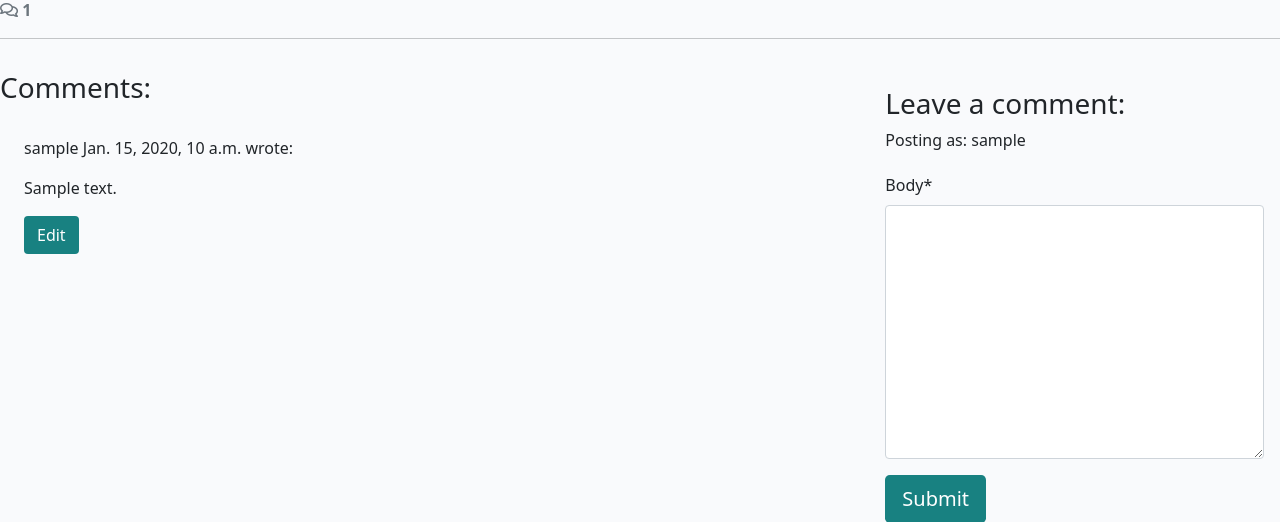
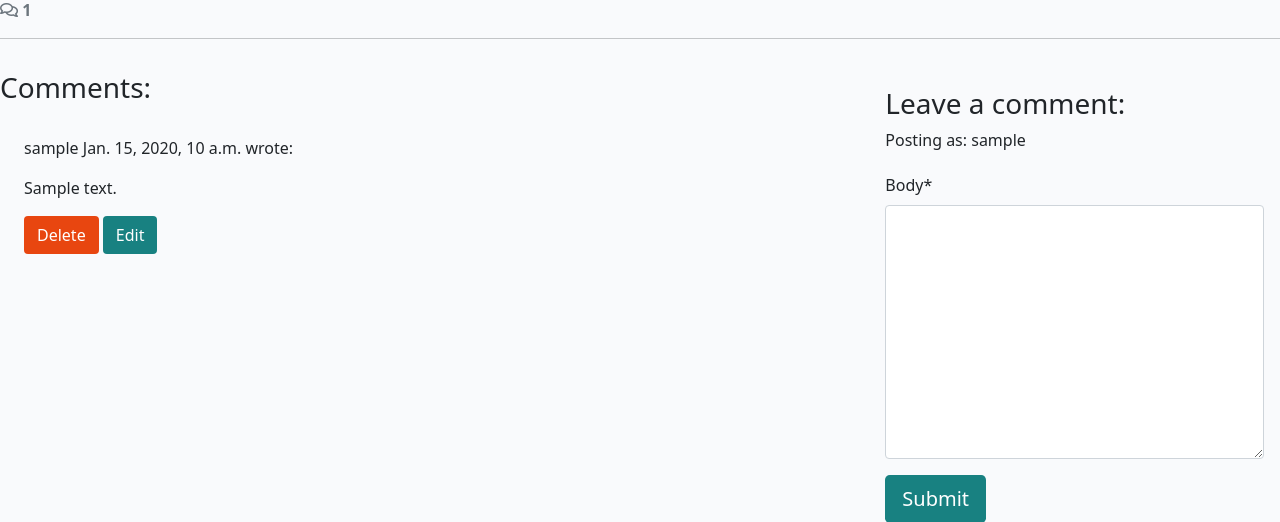
Before and after one commit to JyotiHambir-BC/CodeStar, a Django app: a page that uses templates/base.html in a window 1280 px wide. Shown: the part 494-1016 px from the top of the page. Run offline with Django 4.2, Linux system fonts and the light colour scheme; a user stored in the database is signed in; tables that the repository leaves empty hold one stand-in row (values such as "Sample post"); parts of the project's set-up code (start-up, migrations or seed data) failed here and were passed over; some libraries are stand-ins or nearby versions.

Commit message:
add delete button to comment section

```diff
--- a/blog/templates/blog/post_detail.html
+++ b/blog/templates/blog/post_detail.html
@@ -66,6 +66,7 @@
                 </p>
                 {% endif %}
                 {% if user.is_authenticated and comment.author == user %}
+                <button class="btn btn-delete" comment_id="{{ comment.id }}">Delete</button>
                 <button class="btn btn-edit" comment_id="{{ comment.id }}">Edit</button>
                 {% endif %}
             </div>
@@ -91,6 +92,31 @@
     </div>
 </div>
 
+<!-- Delete confirmation modal -->
+<div class="modal fade" id="deleteModal" tabindex="-1"
+  aria-labelledby="deleteModalLabel" aria-hidden="true">
+  <div class="modal-dialog">
+    <div class="modal-content">
+      <div class="modal-header">
+        <h5 class="modal-title"
+          id="deleteModalLabel">Delete comment?</h5>
+        <button type="button" class="btn-close"
+          data-bs-dismiss="modal" aria-label="Close"></button>
+      </div>
+      <div class="modal-body">
+        Are you sure you want to delete your comment?
+        This action cannot be undone.
+      </div>
+      <div class="modal-footer">
+        <button type="button" class="btn btn-secondary"
+          data-bs-dismiss="modal">Close</button>
+        <a id="deleteConfirm" href="#" class="btn
+          btn-danger">Delete</a>
+      </div>
+    </div>
+  </div>
+</div>
+
 {% endblock content %}
 
 {% block extras %}
--- a/blog/urls.py
+++ b/blog/urls.py
@@ -6,4 +6,6 @@ urlpatterns = [
     path('<slug:slug>/', views.post_detail, name='post_detail'),
     path('<slug:slug>/edit_comment/<int:comment_id>',
          views.comment_edit, name='comment_edit'),
+     path('<slug:slug>/delete_comment/<int:comment_id>',
+         views.comment_delete, name='comment_delete'),
 ]
--- a/blog/views.py
+++ b/blog/views.py
@@ -77,3 +77,19 @@ def comment_edit(request, slug, comment_id):
             messages.add_message(request, messages.ERROR, 'Error updating comment!')
 
     return HttpResponseRedirect(reverse('post_detail', args=[slug]))
+
+def comment_delete(request, slug, comment_id):
+    """
+    view to delete comment
+    """
+    queryset = Post.objects.filter(status=1)
+    post = get_object_or_404(queryset, slug=slug)
+    comment = get_object_or_404(Comment, pk=comment_id)
+
+    if comment.author == request.user:
+        comment.delete()
+        messages.add_message(request, messages.SUCCESS, 'Comment deleted!')
+    else:
+        messages.add_message(request, messages.ERROR, 'You can only delete your own comments!')
+
+    return HttpResponseRedirect(reverse('post_detail', args=[slug]))
--- a/static/js/comments.js
+++ b/static/js/comments.js
@@ -2,6 +2,10 @@ const editButtons = document.getElementsByClassName("btn-edit");
 const commentText = document.getElementById("id_body");
 const commentForm = document.getElementById("commentForm");
 const submitButton = document.getElementById("submitButton");
+
+const deleteModal = new bootstrap.Modal(document.getElementById("deleteModal"));
+const deleteButtons = document.getElementsByClassName("btn-delete");
+const deleteConfirm = document.getElementById("deleteConfirm");
 
 /**
 * Initializes edit functionality for the provided edit buttons.
@@ -22,3 +26,21 @@ for (let button of editButtons) {
     commentForm.setAttribute("action", `edit_comment/${commentId}`);
   });
 }
+
+/**
+* Initializes deletion functionality for the provided delete buttons.
+*
+* For each button in the `deleteButtons` collection:
+* - Retrieves the associated comment's ID upon click.
+* - Updates the `deleteConfirm` link's href to point to the
+* deletion endpoint for the specific comment.
+* - Displays a confirmation modal (`deleteModal`) to prompt
+* the user for confirmation before deletion.
+*/
+for (let button of deleteButtons) {
+    button.addEventListener("click", (e) => {
+      let commentId = e.target.getAttribute("comment_id");
+      deleteConfirm.href = `delete_comment/${commentId}`;
+      deleteModal.show();
+    });
+  }
--- a/templates/base.html
+++ b/templates/base.html
@@ -119,7 +119,7 @@
     <script src="https://cdn.jsdelivr.net/npm/bootstrap@5.0.1/dist/js/bootstrap.bundle.min.js"
         integrity="sha384-gtEjrD/SeCtmISkJkNUaaKMoLD0//ElJ19smozuHV6z3Iehds+3Ulb9Bn9Plx0x4" crossorigin="anonymous">
     </script>
-    <script src="{% static 'js/comments.js' %}"></script>
+    <!-- <script src="{% static 'js/comments.js' %}"></script> -->
     {% block extras %}
     {% endblock %}
 </body>
```
